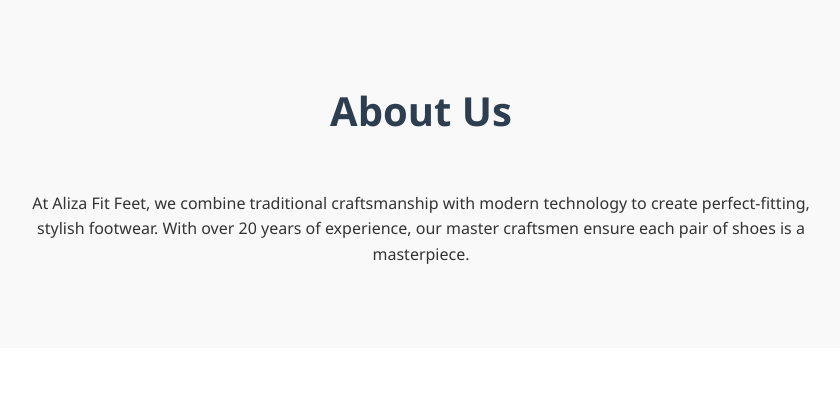
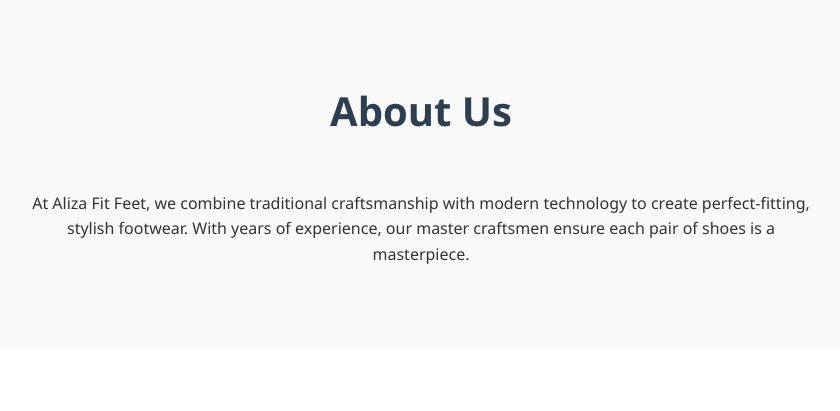
Before and after one commit to Gentwocoder/AlizaBrand, a Django app: page / in a window 1280 px wide. Shown: the part 1652-2063 px from the top of the page, without its empty margins (219-1059 px from the left). Run offline with Django 4.2, Linux system fonts and the light colour scheme; data that the repository does not hold is empty.

Commit message:
changed html

```diff
--- a/alizafitfeet/templates/index.html
+++ b/alizafitfeet/templates/index.html
@@ -99,7 +99,7 @@
     <section id="about" class="about">
         <div class="about-content">
             <h2>About Us</h2>
-            <p>At Aliza Fit Feet, we combine traditional craftsmanship with modern technology to create perfect-fitting, stylish footwear. With over 20 years of experience, our master craftsmen ensure each pair of shoes is a masterpiece.</p>
+            <p>At Aliza Fit Feet, we combine traditional craftsmanship with modern technology to create perfect-fitting, stylish footwear. With years of experience, our master craftsmen ensure each pair of shoes is a masterpiece.</p>
         </div>
     </section>
 
```
